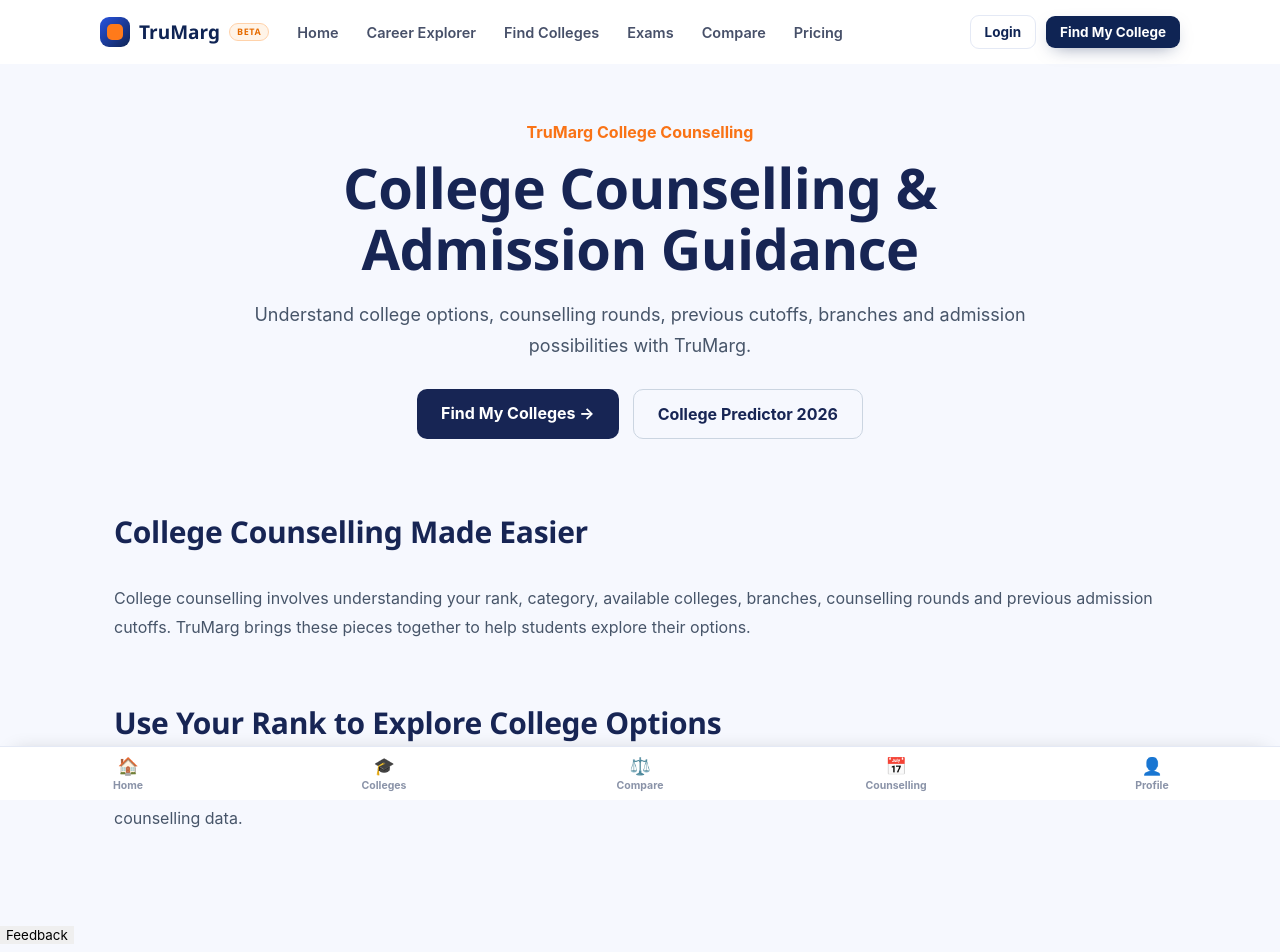
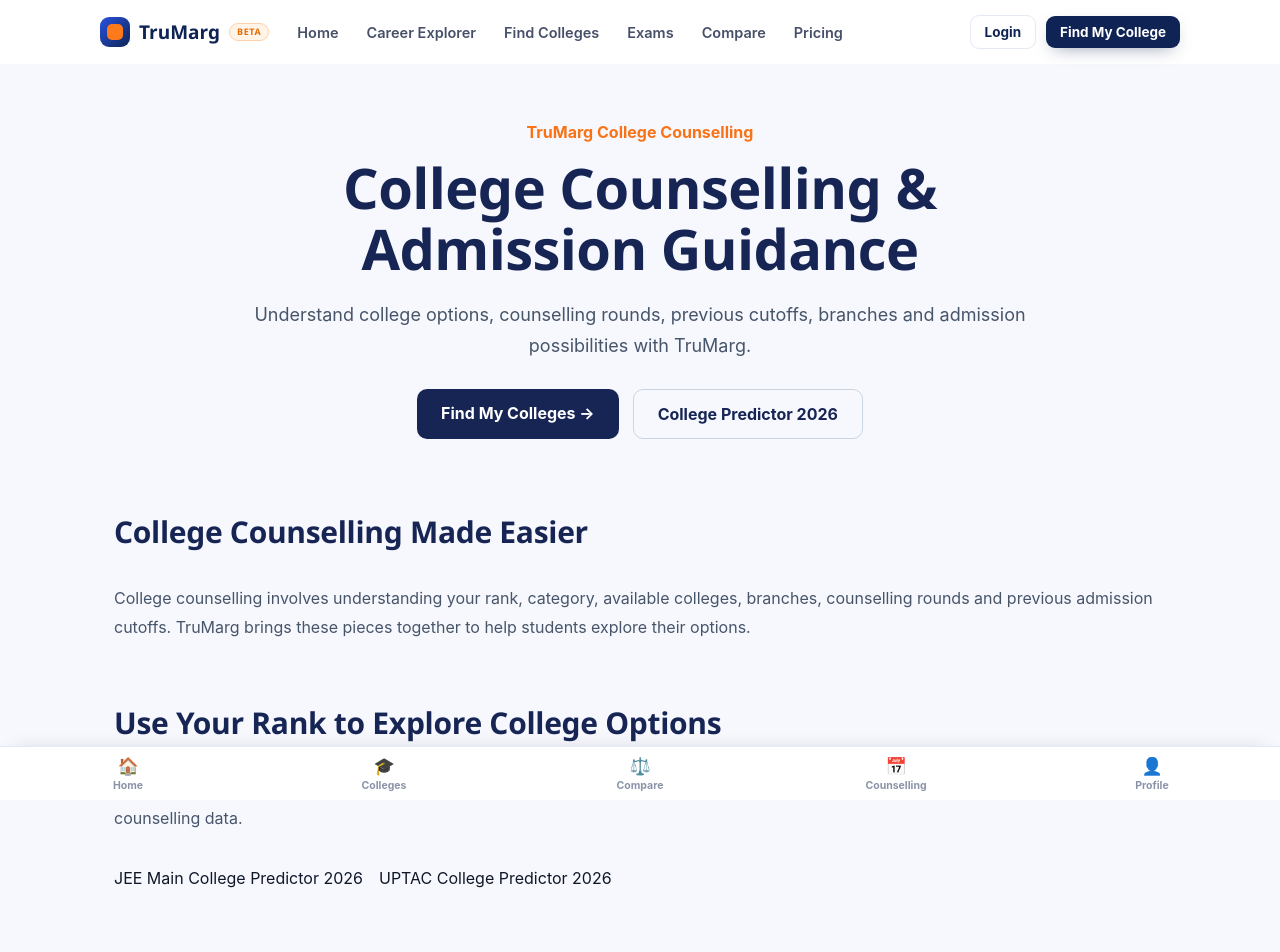
Before and after one commit to amarnath-labs/counselling-wallah, a React (Vite) app in the folder frontend/: page /college-counselling in a window 1280 px wide. Shown: the top 952 px of the page. Built offline with nearby package versions, Linux system fonts and the light colour scheme; no server answers.

Commit message:
Improve SEO internal linking

```diff
--- a/frontend/src/pages/CollegeCounsellingSEO.jsx
+++ b/frontend/src/pages/CollegeCounsellingSEO.jsx
@@ -123,6 +123,22 @@
           admission details and available historical
           counselling data.
         </p>
+
+        <div
+          style={{
+            display: 'flex',
+            gap: '16px',
+            flexWrap: 'wrap',
+          }}
+        >
+          <Link to="/jee-main-college-predictor">
+            JEE Main College Predictor 2026
+          </Link>
+
+          <Link to="/uptac-college-predictor">
+            UPTAC College Predictor 2026
+          </Link>
+        </div>
       </section>
     </main>
   );
--- a/frontend/src/pages/CollegePredictorSEO.jsx
+++ b/frontend/src/pages/CollegePredictorSEO.jsx
@@ -347,12 +347,25 @@
       </p>
 
 
-      <Link
-        to="/exams"
-        className="btn btn-primary"
+      <div
+        style={{
+          display: 'flex',
+          gap: '16px',
+          flexWrap: 'wrap',
+          alignItems: 'center',
+        }}
       >
-        Start College Prediction
-      </Link>
+        <Link
+          to="/exams"
+          className="btn btn-primary"
+        >
+          Start College Prediction
+        </Link>
+
+        <Link to="/college-counselling">
+          Explore College Counselling
+        </Link>
+      </div>
     </main>
   );
 }
```
